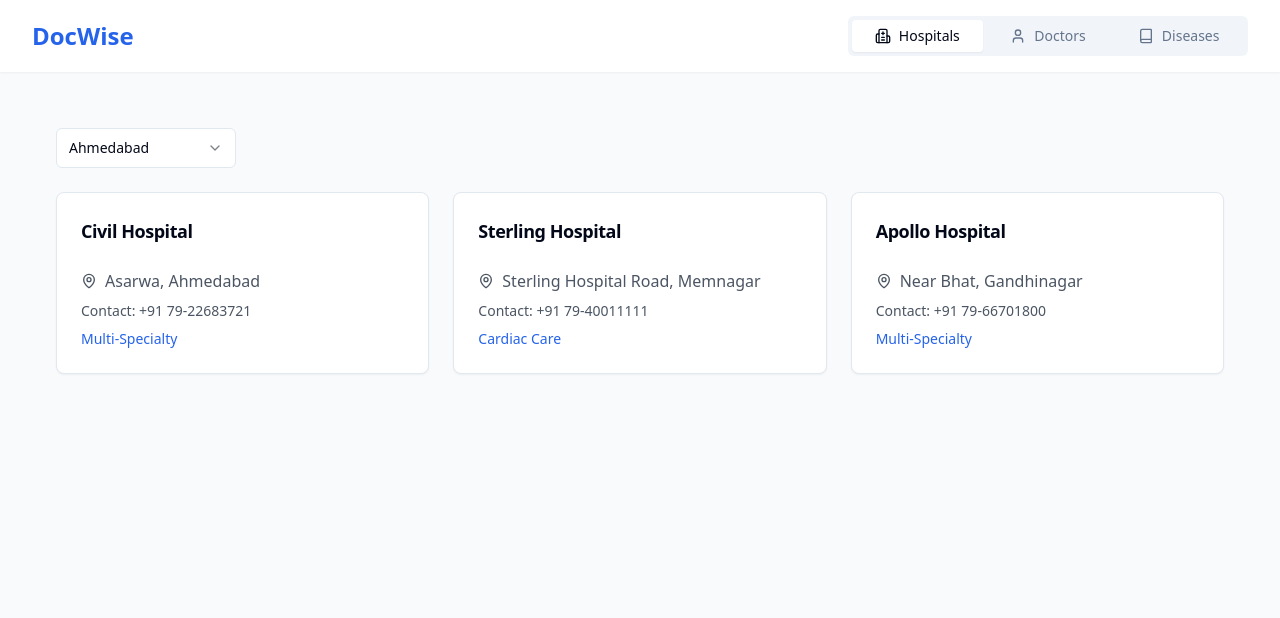
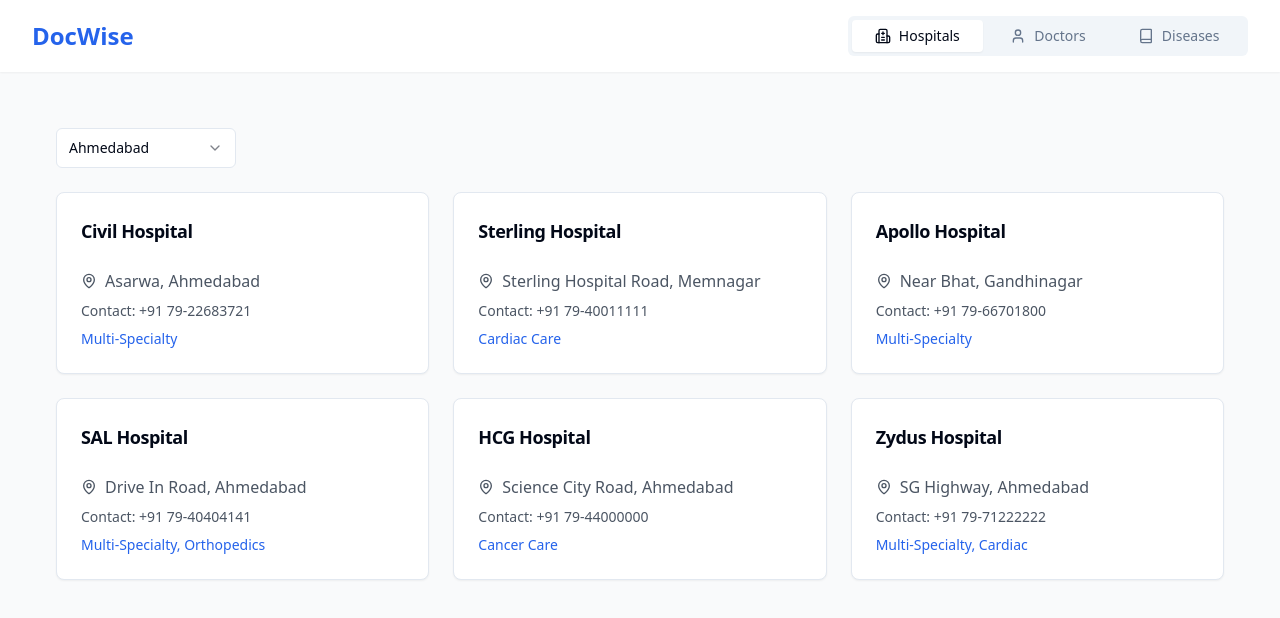
Before and after one commit to Dhruneel07/health-guide-ahmedabad-surat, a React (Vite) app: page / in a window 1280 px wide. Shown: the top 618 px of the page. Built offline with nearby package versions, Linux system fonts and the light colour scheme.

Commit message:
Add more hospital data
Add more hospitals to the hospital data.

```diff
--- a/src/components/HospitalSection.tsx
+++ b/src/components/HospitalSection.tsx
@@ -1,4 +1,3 @@
-
 import React from 'react';
 import { Card, CardContent, CardHeader, CardTitle } from "@/components/ui/card";
 import { Select, SelectContent, SelectItem, SelectTrigger, SelectValue } from "@/components/ui/select";
@@ -9,11 +8,17 @@ const hospitals = {
     { name: "Civil Hospital", address: "Asarwa, Ahmedabad", contact: "+91 79-22683721", specialities: "Multi-Specialty" },
     { name: "Sterling Hospital", address: "Sterling Hospital Road, Memnagar", contact: "+91 79-40011111", specialities: "Cardiac Care" },
     { name: "Apollo Hospital", address: "Near Bhat, Gandhinagar", contact: "+91 79-66701800", specialities: "Multi-Specialty" },
+    { name: "SAL Hospital", address: "Drive In Road, Ahmedabad", contact: "+91 79-40404141", specialities: "Multi-Specialty, Orthopedics" },
+    { name: "HCG Hospital", address: "Science City Road, Ahmedabad", contact: "+91 79-44000000", specialities: "Cancer Care" },
+    { name: "Zydus Hospital", address: "SG Highway, Ahmedabad", contact: "+91 79-71222222", specialities: "Multi-Specialty, Cardiac" },
   ],
   surat: [
     { name: "New Civil Hospital", address: "Majura Gate, Surat", contact: "+91 261-2244456", specialities: "General Medicine" },
     { name: "BAPS Hospital", address: "Adajan, Surat", contact: "+91 261-2781000", specialities: "Multi-Specialty" },
     { name: "Kiran Hospital", address: "Katargam, Surat", contact: "+91 261-6694444", specialities: "Cardiac & Cancer Care" },
+    { name: "Apple Hospital", address: "Varachha Road, Surat", contact: "+91 261-2547888", specialities: "Multi-Specialty" },
+    { name: "Mahavir Hospital", address: "Ring Road, Surat", contact: "+91 261-2358999", specialities: "Orthopedics & Trauma" },
+    { name: "Unity Hospital", address: "City Light Road, Surat", contact: "+91 261-2369777", specialities: "Multi-Specialty, Neurology" },
   ]
 };
 
```
